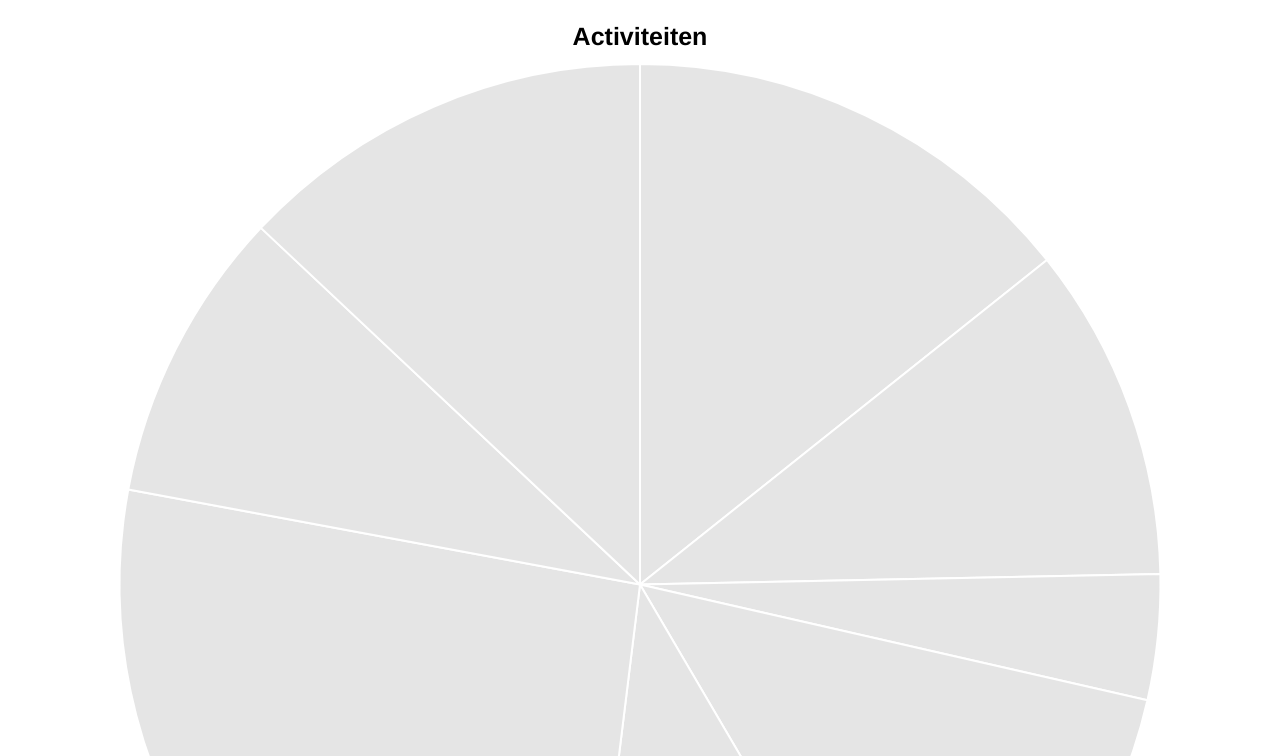
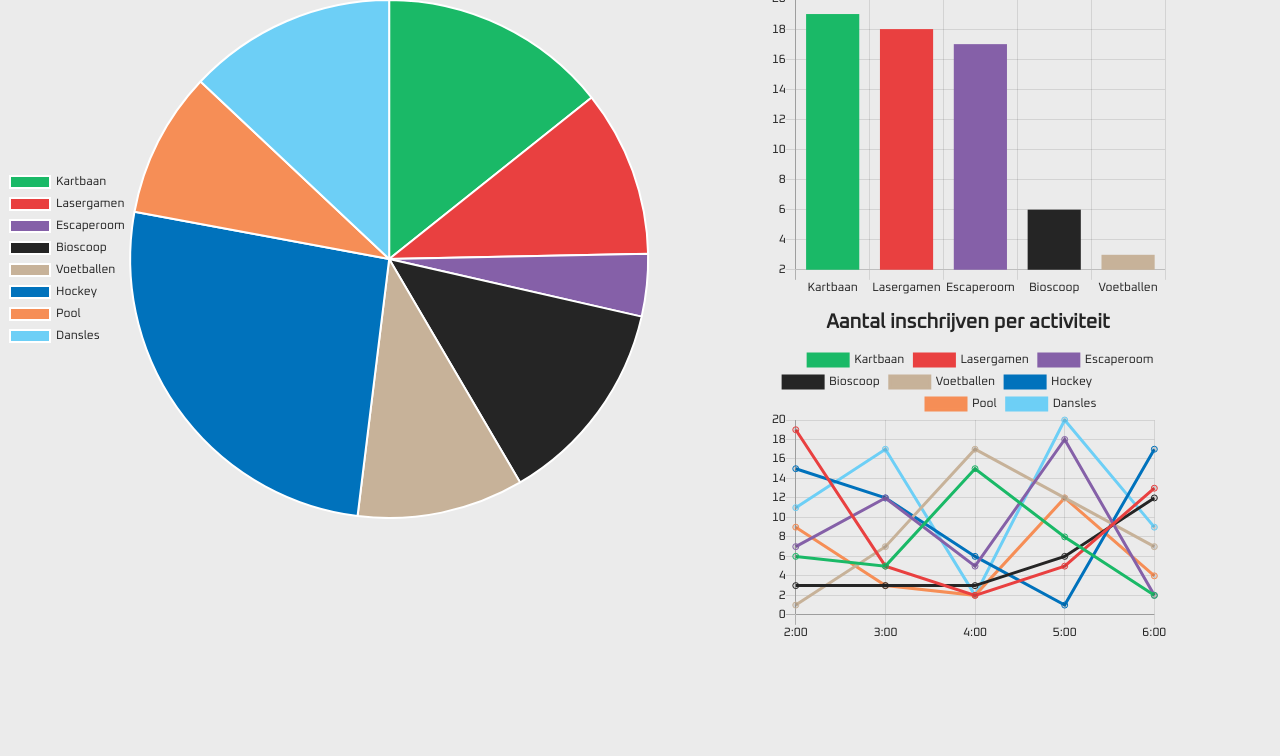
Before and after one commit to DylanDEJ/XT2-Challenge-1, a plain HTML site: page index.html in a window 1280 px wide. Shown: the part 115-871 px from the top of the page. After the commit the page ends 800 px from the top, so only its background shows below. Drawn offline with Linux system fonts and the light colour scheme.

Commit message:
versie 1
eerste volledige versie die aan de eisen van de opdrachtgever voldoet

```diff
--- a/_js/chart.js
+++ b/_js/chart.js
@@ -2,13 +2,17 @@ let participantChart = document.getElementById('participantChart').getContext('2
 let activityChart = document.getElementById('activityChart').getContext('2d')
 let signChart = document.getElementById('signChart').getContext('2d')
 
-Chart.defaults.global.defaultFontColor = '#E5E5E54'
+Chart.defaults.global.defaultFontColor = '#252525'
+Chart.defaults.global.defaultFontFamily = 'Oxanium';
 
-function random(){return Math.floor(Math.random() * 20) + 1;};
+
+function random() {
+    return Math.floor(Math.random() * 20) + 1;
+};
 
 function sortNumber(a, b) {
-    return b - a;
-}
+        return b - a;
+};
 
 let numArray = [random(),random(),random(),random(),random()];
 numArray.sort(sortNumber);
@@ -16,7 +20,12 @@ numArray.sort(sortNumber);
 
 function getTime(hour){
     var date = new Date();
-    return date.getHours() + hour + ":00";
+    if(date.getHours() + hour >= 24){
+        return "0" + hour + ":00"
+    }
+    else{
+        return date.getHours() + hour + ":00";
+    }
 }
 
 
@@ -25,7 +34,7 @@ let currentParticipantChart = new Chart(participantChart, {
     data:{
         labels:['Kartbaan', 'Lasergamen', 'Escaperoom', 'Bioscoop', 'Voetballen','Hockey','Pool','Dansles'],
         datasets:[{
-            label:'Activiteiten',
+            label:'Actuele deelnemers',
             data:[
             random(),
             random(),
@@ -35,6 +44,16 @@ let currentParticipantChart = new Chart(participantChart, {
             random(),
             random(),
             random()
+            ],
+            backgroundColor:[
+                '#1ab967',
+                '#e94040',
+                '#8560a8',
+                '#252525',
+                '#c7b299',
+                '#0072bc',
+                '#f68e56',
+                '#6dcff6'
             ]
         }]
     },
@@ -42,15 +61,11 @@ let currentParticipantChart = new Chart(participantChart, {
     options:{
         title:{
             display: true,
-            text: 'Activiteiten',
-            fontSize: 25
+            text: 'Actuele Deelnemers',
+            fontSize: 20
         },
         legend:{
-            display: false
-        },
-        labelling:{
-            display: true,
-            labelString: 'hoi'
+            position: 'left'
         }
     }
 })
@@ -61,15 +76,25 @@ let topActivityChart = new Chart(activityChart, {
         labels:['Kartbaan', 'Lasergamen', 'Escaperoom', 'Bioscoop', 'Voetballen'],
         datasets:[{
             label:'Activiteiten',
-            data:numArray.sort(sortNumber)
+            data:numArray.sort(sortNumber),
+            backgroundColor:[
+                '#1ab967',
+                '#e94040',
+                '#8560a8',
+                '#252525',
+                '#c7b299'
+            ]
             }]
     },
 
     options:{
         title:{
             display: true,
-            text: 'Activiteiten',
-            fontSize: 25
+            text: 'Top 5 activeiten gekozen door passagiers',
+            fontSize: 20
+        },
+        legend: {
+            display: false
         }
     }
 })
@@ -82,7 +107,7 @@ let signActivityChart  = new Chart(signChart, {
         {
             label:'Kartbaan',
             lineTension: 0,
-            borderColor: 'green',
+            borderColor: '#1ab967',
             data:[
                 random(),
                 random(),
@@ -94,7 +119,7 @@ let signActivityChart  = new Chart(signChart, {
         {
             label:'Lasergamen',
             lineTension: 0,
-            borderColor: 'red',
+            borderColor: '#e94040',
             data:[
                 random(),
                 random(),
@@ -106,7 +131,7 @@ let signActivityChart  = new Chart(signChart, {
         {
             label:'Escaperoom',
             lineTension: 0,
-            borderColor: 'black',
+            borderColor: '#8560a8',
             data:[
                 random(),
                 random(),
@@ -118,7 +143,7 @@ let signActivityChart  = new Chart(signChart, {
         {
             label:'Bioscoop',
             lineTension: 0,
-            borderColor: 'yellow',
+            borderColor: '#252525',
             data:[
                 random(),
                 random(),
@@ -130,7 +155,7 @@ let signActivityChart  = new Chart(signChart, {
         {
             label:'Voetballen',
             lineTension: 0,
-            borderColor: 'white',
+            borderColor: '#c7b299',
             data:[
                 random(),
                 random(),
@@ -142,7 +167,7 @@ let signActivityChart  = new Chart(signChart, {
         {
             label:'Hockey',
             lineTension: 0,
-            borderColor: 'pink',
+            borderColor: '#0072bc',
             data:[
                 random(),
                 random(),
@@ -154,7 +179,7 @@ let signActivityChart  = new Chart(signChart, {
         {
             label:'Pool',
             lineTension: 0,
-            borderColor: 'blue',
+            borderColor: '#f68e56',
             data:[
                 random(),
                 random(),
@@ -166,7 +191,7 @@ let signActivityChart  = new Chart(signChart, {
         {
             label:'Dansles',
             lineTension: 0,
-            borderColor: 'purple',
+            borderColor: '#6dcff6',
             data:[
                 random(),
                 random(),
@@ -181,8 +206,8 @@ let signActivityChart  = new Chart(signChart, {
     options: {
         title:{
             display: true,
-            text: 'Activiteiten',
-            fontSize: 25
+            text: 'Aantal inschrijven per activiteit',
+            fontSize: 20
         },
         legend: {
             align: 'center',
--- a/index.html
+++ b/index.html
@@ -6,25 +6,24 @@
     <meta name="viewport" content="width=device-width, initial-scale=1.0">
     <title>Document</title>
     <link rel="stylesheet" href="style.css">
+    <link href="https://fonts.googleapis.com/css?family=Oxanium&display=swap" rel="stylesheet">
 </head>
 
 <body>
     <header>
-        <img class="flex logo" src="_img/spacex entertainment.png" alt="nasalogo">
+        <img class="logo" src="_img/spacex entertainment.png" alt="nasalogo">
     </header>
-    <section class="flex tijdzitten">
-        <p>Huidige deelnemers per activiteit</p>
+    <main>
+        <section class="chart actueel">
             <canvas style="display: block; width: 296px; height: 256px;" id="participantChart"></canvas>
         </section>
-    <section class="flex topvijf">
-        <p>top 5 activiteiten</p>
+        <section class="chart topvijf">
             <canvas style="display: block; width: 296px; height: 256px;" id="activityChart"></canvas>
         </section>
-    <section class="flex aantalDeelnemers">
-        <p>Hoeveel deelnemers zijn ingeschreven aan activiteit</p>
+        <section class="chart aantaldeelnemers">
             <canvas style="display: block; width: 296px; height: 256px;" id="signChart"></canvas>
         </section>
-
+    </main>
     <script src="_js/Chart.bundle.min.js"></script>
     <script src="_js/chart.js"></script>
 </body>
--- a/style.css
+++ b/style.css
@@ -1,19 +1,103 @@
-.flex {
-    display: flex;
-    flex-direction: column;
+*{
+    margin: 0;
+    padding: 0;
 }
 
 header {
     display: flex;
     justify-content: center;
-    margin: 0;
+    background-color: #252525;
 }
+
+main {
+    display: flex;
+    flex-wrap: wrap;
+
+}
+
+.chart {
+    width: 100%;
+    max-width: 500px;
+}
+
+
 
 .logo {
     width: 300px;
 }
 
 body {
-    /* background-color: #000000; */
-    color: #ffffff;
+    background-color: #ebebeb;
 }
+
+@media only screen and (min-width: 701px) {
+
+    main {
+        justify-content: center;
+    }
+
+    .chart {
+        max-width: 100%;
+    }
+
+    .actueel{
+        width: 50%;
+
+    }
+
+    .topvijf {
+        width: 50%;
+        max-width: 400px;
+    }
+
+    .aantaldeelnemers {
+        width: 65%;
+        max-width: 570px;
+    }
+  }
+
+  @media only screen and (min-width: 1200px) {
+
+    main {
+        display: grid;
+        grid-template-columns: 60% 40%;
+    }
+
+    .actueel{
+        grid-row-start: 1;
+        grid-row-end: 3;
+        height: auto;
+        width: 85%;
+    }
+
+    .topvijf {
+        height: auto;
+        width: 70%;
+        max-width: 100%;
+        min-width: 400px;
+
+    }
+
+    .aantaldeelnemers {
+        height: auto;
+        width: 70%;
+        max-width: 100%;
+        min-width: 400px;
+
+    }
+}
+
+@media only screen and (min-width: 1700px) {
+
+    .actueel{
+
+    }
+
+    .topvijf {
+        max-width: 500px;
+    }
+
+    .aantaldeelnemers {
+        max-width: 500px;
+    }
+}
```
Lines whose indentation alone changed are shown as unchanged.
